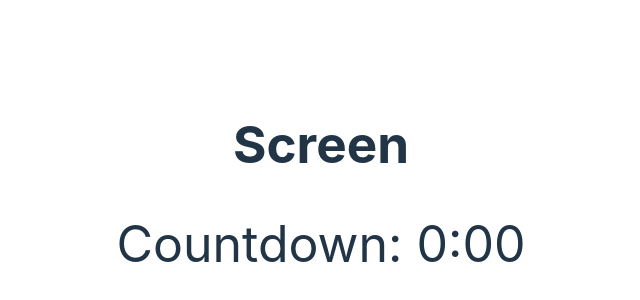
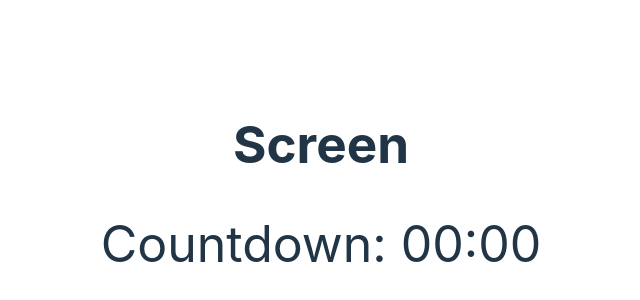
Before and after one commit to SilvusTV/Automatisation-OBS, a React (Vite) app: page /screen in a window 1280 px wide. Shown: the part 218-518 px from the top of the page, without its empty margins (319-959 px from the left). Built offline with nearby package versions, Linux system fonts and the light colour scheme.

Commit message:
feat : show / hide seconds on total time

```diff
--- a/src/Page/Config.tsx
+++ b/src/Page/Config.tsx
@@ -4,9 +4,11 @@ import {getInputList, getObs, getSceneList} from "../utils/obs.ts";
 import setLs from "../utils/setLocalStorage.ts";
 import AddConfiguration from "./Config/addConfiguration.tsx";
 import getLs from "../utils/getLocalStorage.ts";
-import {showTime, toMinutes} from "../utils/utils.ts";
+import {showTime, showTimeWithoutSeconds, toMinutes} from "../utils/utils.ts";
 import {Play} from "../assets/Play.tsx";
 import {Pause} from "../assets/Pause.tsx";
+import {VisibilityOff} from "../assets/VisibilityOff.tsx";
+import {Visibility} from "../assets/Visibility.tsx";
 
 export default function Config() {
   const [connected, setConnected] = useState<boolean>(false);
@@ -20,6 +22,7 @@ export default function Config() {
   const [inputList, setInputList] = useState<string[]>();
   const [totalTime, setTotalTime] = useState(getLs.TOTAL_TIME());
   const [timePaused, setTimePaused] = useState(false);
+  const [showSeconds, setShowSeconds] = useState(false);
 
   setInterval(function () {
     if (getLs.REFRESH()) {
@@ -108,7 +111,10 @@ export default function Config() {
               <button onClick={() => setCounter(counter + toMinutes(5))}><p>+5</p></button>
             </div>
             <div>
-              <p>Total time: {showTime(totalTime)}</p>
+              <button onClick={()=>setShowSeconds(!showSeconds)}>
+                <p>Total time: {showSeconds? showTime(totalTime) : showTimeWithoutSeconds(totalTime) }</p>
+                {showSeconds ? <VisibilityOff className={"icon"}/> : <Visibility className={"icon"}/>}
+              </button>
             </div>
             <AddConfiguration sceneList={sceneList} inputList={inputList}/>
           </>
--- /dev/null
+++ b/src/assets/Visibility.tsx
@@ -0,0 +1,13 @@
+import {FC} from "react";
+
+type VisibilityProps = {
+  className?: string;
+}
+export const Visibility : FC<VisibilityProps> = (props: VisibilityProps) => {
+  return (
+    <svg xmlns="http://www.w3.org/2000/svg" height="24px" viewBox="0 -960 960 960" width="24px" fill="#e8eaed" className={props.className}>
+      <path
+        d="M480-320q75 0 127.5-52.5T660-500q0-75-52.5-127.5T480-680q-75 0-127.5 52.5T300-500q0 75 52.5 127.5T480-320Zm0-72q-45 0-76.5-31.5T372-500q0-45 31.5-76.5T480-608q45 0 76.5 31.5T588-500q0 45-31.5 76.5T480-392Zm0 192q-146 0-266-81.5T40-500q54-137 174-218.5T480-800q146 0 266 81.5T920-500q-54 137-174 218.5T480-200Zm0-300Zm0 220q113 0 207.5-59.5T832-500q-50-101-144.5-160.5T480-720q-113 0-207.5 59.5T128-500q50 101 144.5 160.5T480-280Z"/>
+    </svg>
+  )
+}
--- /dev/null
+++ b/src/assets/VisibilityOff.tsx
@@ -0,0 +1,13 @@
+import {FC} from "react";
+
+type VisibilityOffProps= {
+  className?: string;
+}
+export const VisibilityOff :FC<VisibilityOffProps> = (props: VisibilityOffProps) => {
+  return (
+    <svg xmlns="http://www.w3.org/2000/svg" height="24px" viewBox="0 -960 960 960" width="24px" fill="#e8eaed" className={props.className}>
+      <path
+        d="m644-428-58-58q9-47-27-88t-93-32l-58-58q17-8 34.5-12t37.5-4q75 0 127.5 52.5T660-500q0 20-4 37.5T644-428Zm128 126-58-56q38-29 67.5-63.5T832-500q-50-101-143.5-160.5T480-720q-29 0-57 4t-55 12l-62-62q41-17 84-25.5t90-8.5q151 0 269 83.5T920-500q-23 59-60.5 109.5T772-302Zm20 246L624-222q-35 11-70.5 16.5T480-200q-151 0-269-83.5T40-500q21-53 53-98.5t73-81.5L56-792l56-56 736 736-56 56ZM222-624q-29 26-53 57t-41 67q50 101 143.5 160.5T480-280q20 0 39-2.5t39-5.5l-36-38q-11 3-21 4.5t-21 1.5q-75 0-127.5-52.5T300-500q0-11 1.5-21t4.5-21l-84-82Zm319 93Zm-151 75Z"/>
+    </svg>
+  )
+}
--- a/src/utils/utils.ts
+++ b/src/utils/utils.ts
@@ -5,7 +5,13 @@ export function toMinutes(time: number) {
   return Math.floor(time * 60)
 }
 export function showTime(time: number) {
+  const hours = Math.floor(time / 3600)
   const minutes = Math.floor(time / 60)
   const seconds = time % 60
-  return `${minutes}:${seconds < 10 ? "0" + seconds : seconds}`
+  return (hours > 0 ? hours + ':' : '') + (minutes < 10 ? '0' : '') + minutes + ':' + (seconds < 10 ? '0' : '') + seconds
 }
+export function showTimeWithoutSeconds(time: number) {
+  const hours = Math.floor(time / 3600)
+  const minutes = Math.floor(time / 60)
+  return (hours > 0 ? hours + ':' : '') + (minutes < 10 ? '0' : '') + minutes
+}
```
